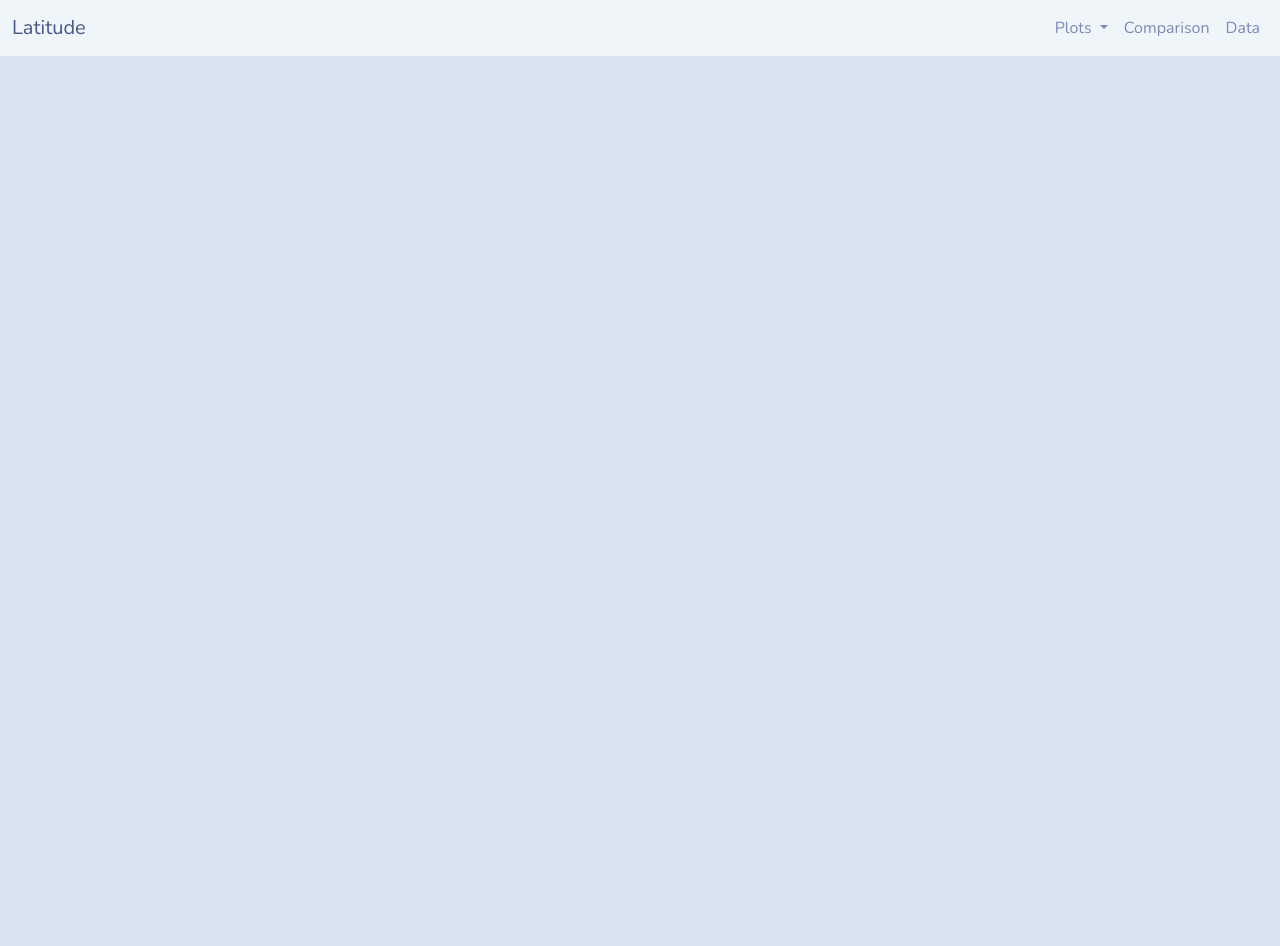
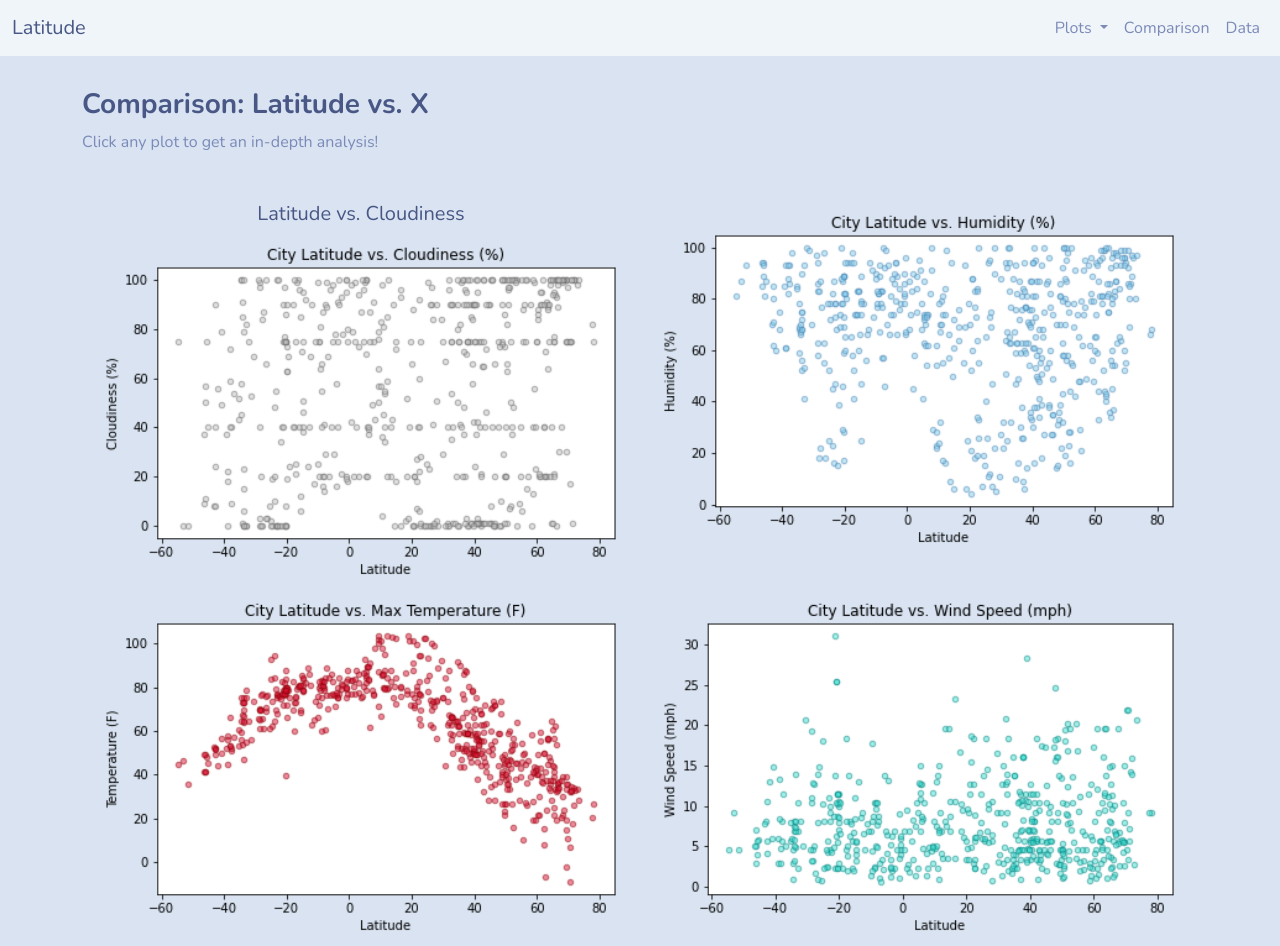
Before and after one commit to MorgaineB/Web-Design-Challenge, a plain HTML site: page comparisons.html in a window 1280 px wide. Before the commit the page ends 800 px from the top, so only its background shows below. Drawn offline with nearby package versions, Linux system fonts and the light colour scheme.

Commit message:
Comparisons Page bones set up

```diff
--- a/comparisons.html
+++ b/comparisons.html
@@ -42,5 +42,33 @@
           </div>
         </div>
       </nav>
+      <hr>
+      <div class="container">
+        <div class="row">
+          <div class="col-md-8">
+            <h3><strong>Comparison: Latitude vs. X</strong></h3>
+          </div>
+        <p>Click any plot to get an in-depth analysis!</p>
+      </div>
+      <hr>
+      <div class="container">
+        <div class="row">
+          <div class="col-md-6 col-sm-12">
+            <h5 class="text-center">Latitude vs. Cloudiness</h5>
+            <a href="cloudiness.html"><img src="./Resources/assets/images/Latitude_Cloudiness.png" width="100%"></a>
+          </div>
+          <div class="col-md-6 col-sm-12">
+            <a href="humidity.html"><img src="./Resources/assets/images/Latitude_Humidity.png" width="100%"></a>
+          </div>
+        </div>
+        <div class="row">
+          <div class="col-md-6 col-sm-12">
+            <a href="temperature.html"><img src="./Resources/assets/images/Latitude_MaxTemp.png" width="100%"></a>
+          </div>
+          <div class="col-md-6 col-sm-12">
+            <a href="windspeed.html"><img src="./Resources/assets/images/Latitude_WindSpeed.png" width="100%"></a>
+          </div>
+        </div>
+      </div>
   </body>
   </html>
```
